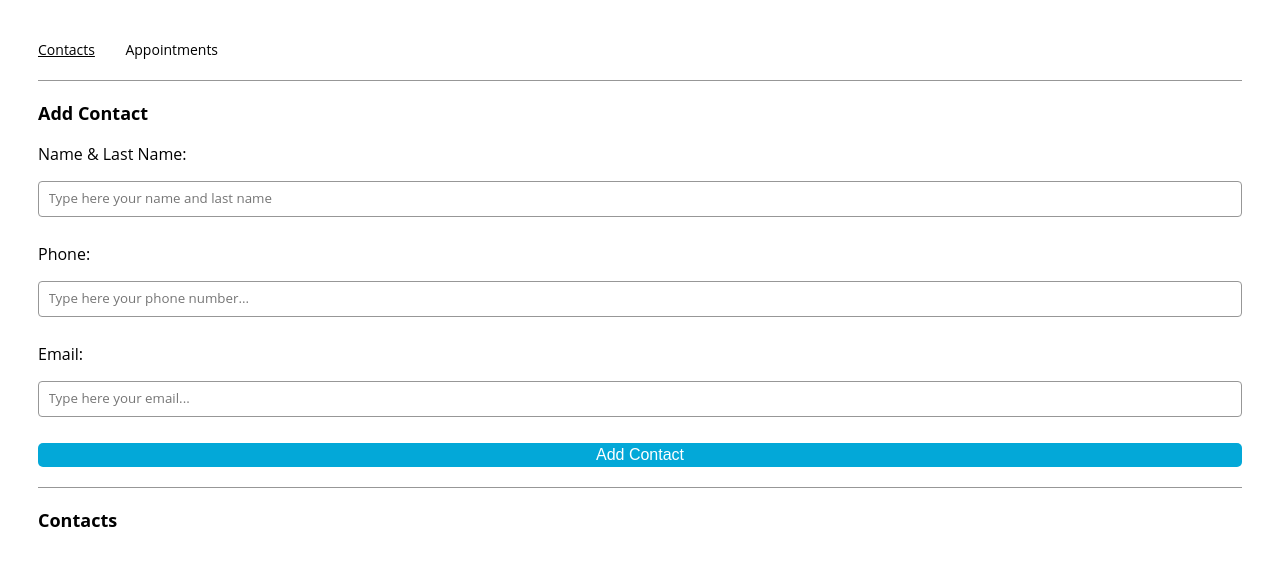
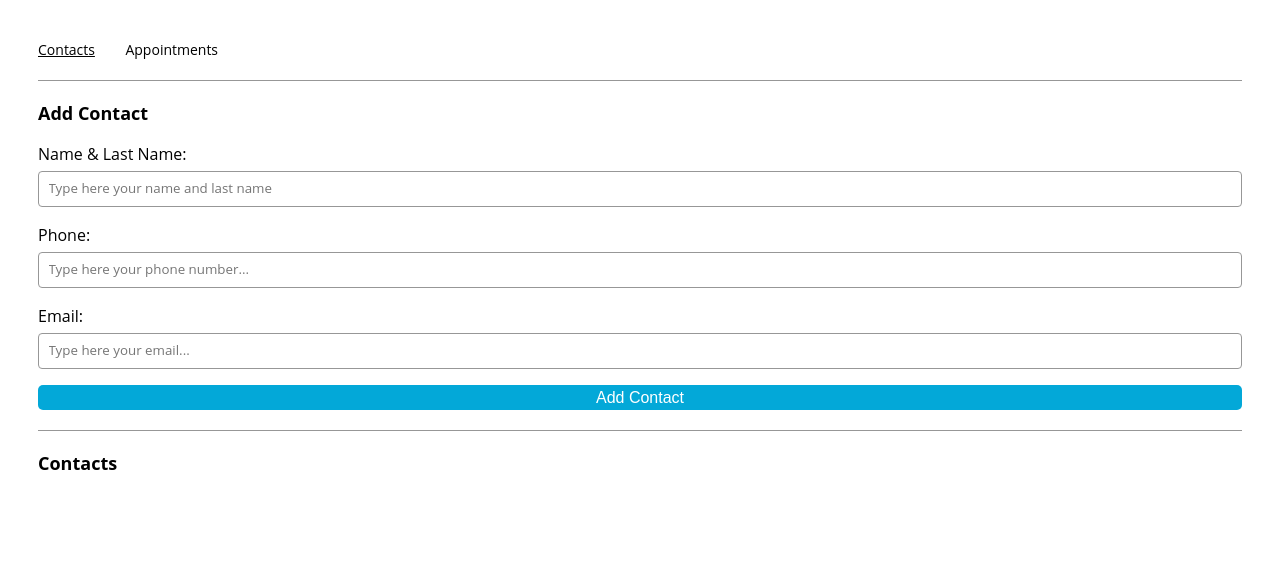
Before and after one commit to JonaRhood/react-appointment-project, a React (Create React App) app: page /contacts in a window 1280 px wide. Shown: the top 566 px of the page. Built offline with nearby package versions, Linux system fonts and the light colour scheme.

Commit message:
Updated CSS of form, less gap

```diff
--- a/public/index.css
+++ b/public/index.css
@@ -62,7 +62,7 @@ form {
   display: flex;
   flex-direction: column;
   align-items: flex-start;
-  gap: 1rem; /* Espacio entre los elementos */
+  gap: 0.4rem; /* Espacio entre los elementos */
 }
 
 form label,
```
